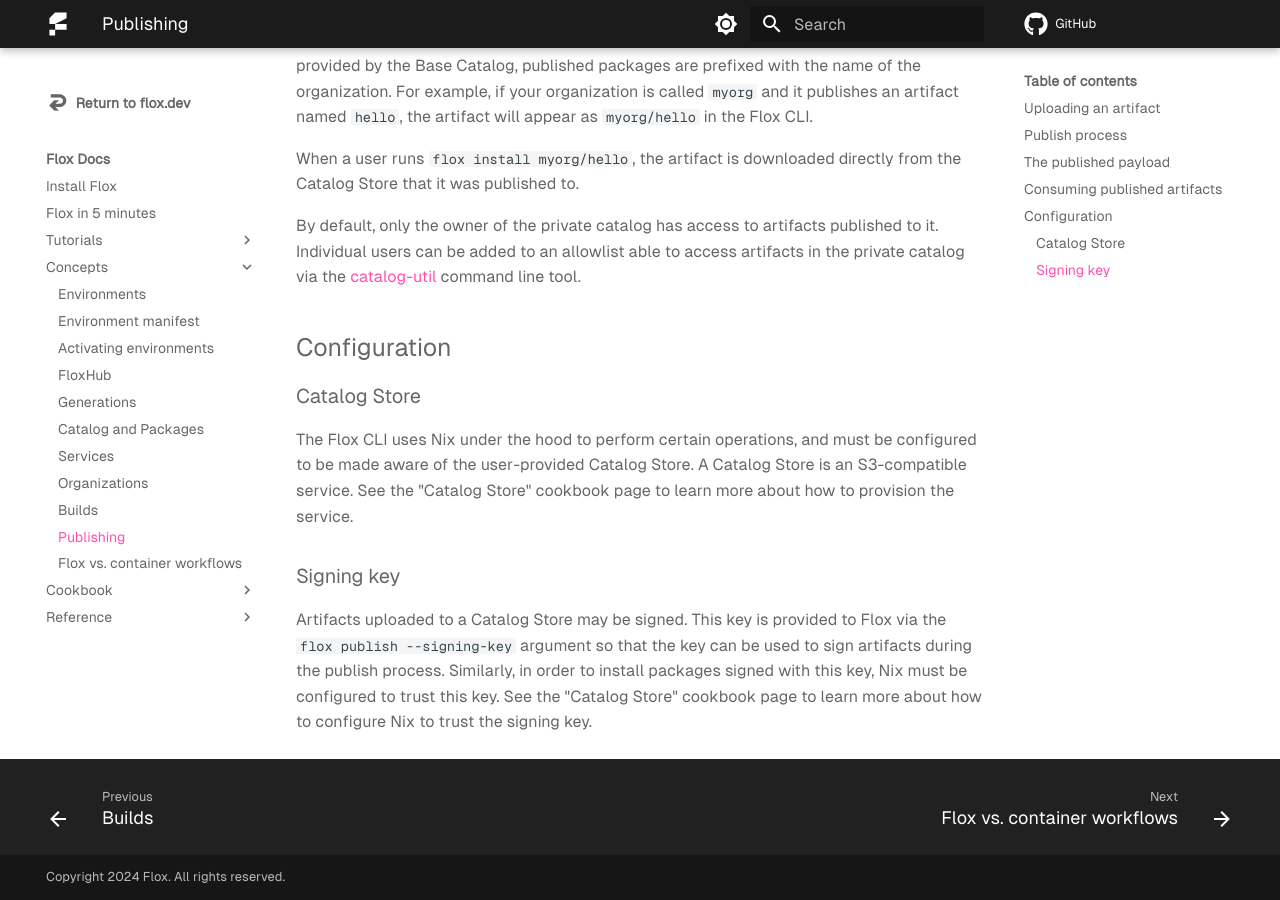
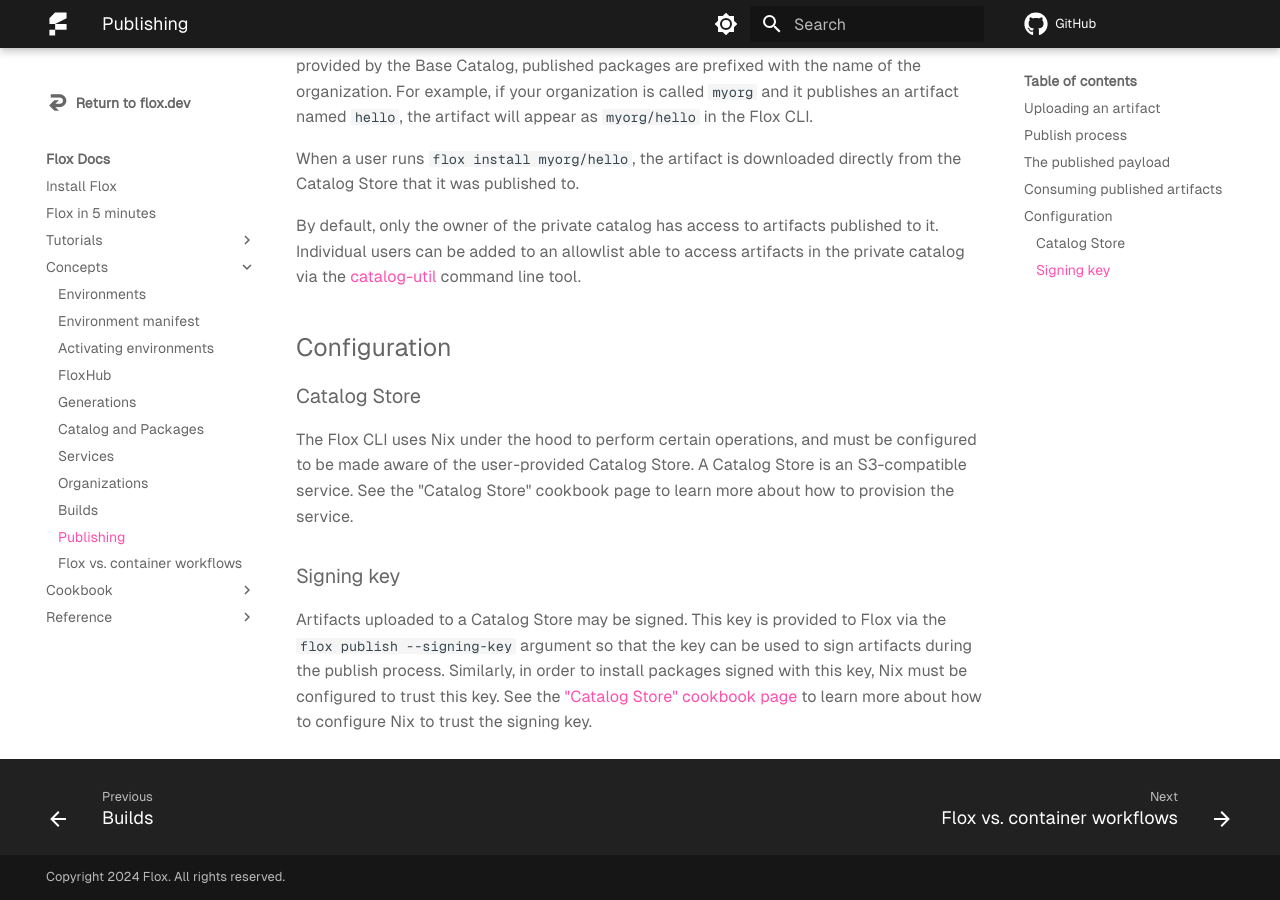
Before and after one commit to flox/floxdocs, an MkDocs documentation site: the page built from docs/concepts/publishing.md, in a window 1280 px wide and 900 px high, scrolled down 1807 px. Built offline with MkDocs 1.6.1 and Material for MkDocs 9.7.7, drawn with Linux system fonts in a browser that asks for light colours; plug-ins that fetch from the network failed and are left out; comment, search, counter and statistics services are not loaded; part of the change alters nothing that is shown.

```diff
--- a/docs/concepts/publishing.md
+++ b/docs/concepts/publishing.md
@@ -82,9 +82,10 @@ See the "Catalog Store" cookbook page to learn more about how to provision the s
 Artifacts uploaded to a Catalog Store may be signed.
 This key is provided to Flox via the `flox publish --signing-key` argument so that the key can be used to sign artifacts during the publish process.
 Similarly, in order to install packages signed with this key, Nix must be configured to trust this key.
-See the "Catalog Store" cookbook page to learn more about how to configure Nix to trust the signing key.
+See the ["Catalog Store" cookbook page][catalog-store-cookbook] to learn more about how to configure Nix to trust the signing key.
 
 [builds-concept]: ./manifest-builds.md
 [early]: https://flox.dev/early/
 [catalog-util]: https://github.com/flox/catalog-util
 [catalog-concept]: ./packages-and-catalog.md
+[catalog-store-cookbook]: ../cookbook/infrastructure/flox-store.md
```
